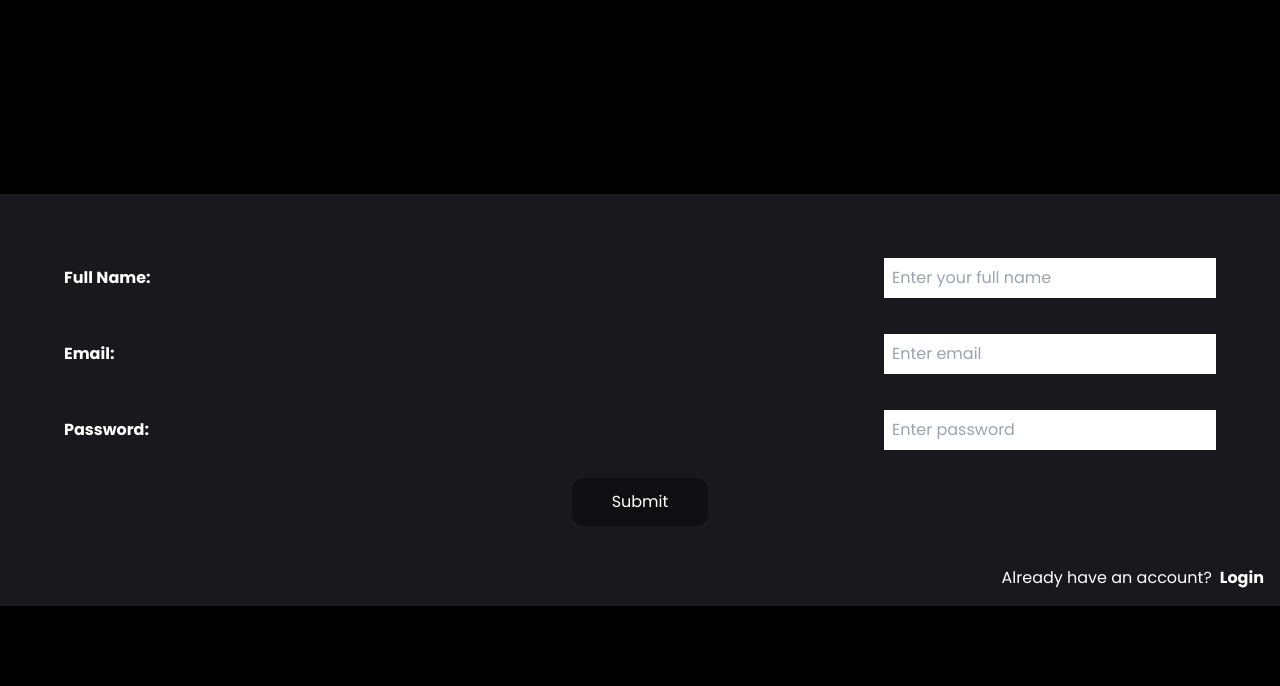
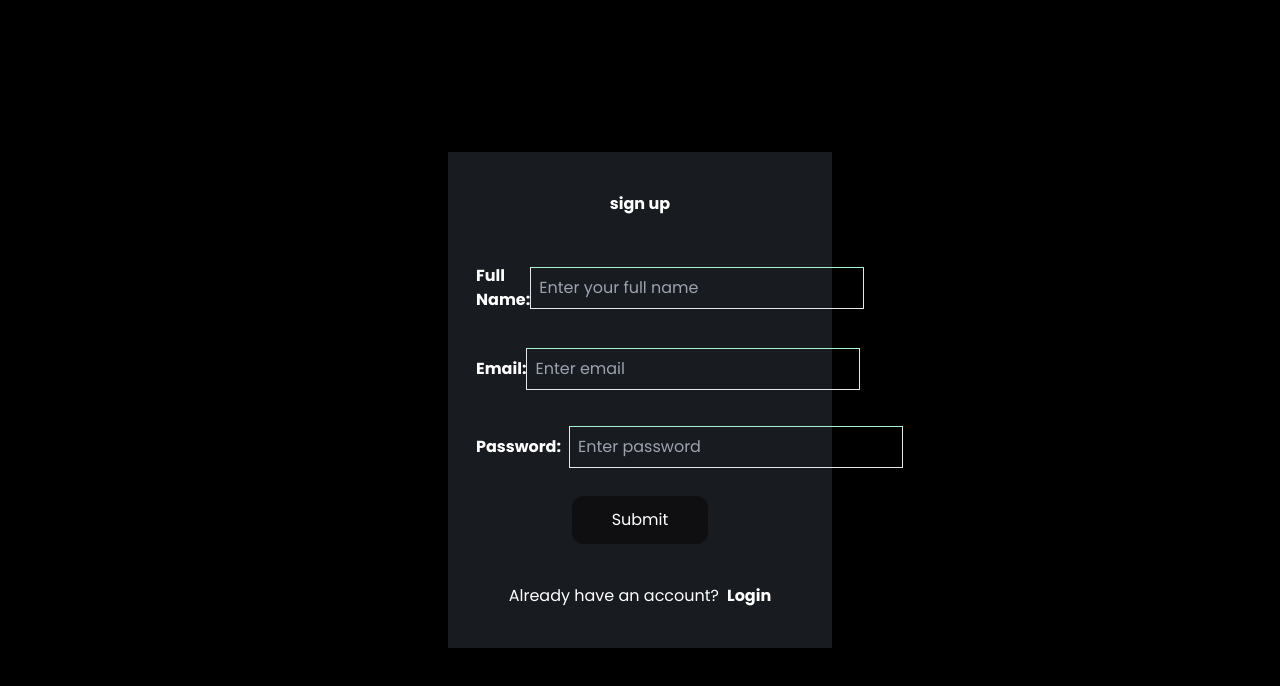
Before and after one commit to Satyam1923/Spring-Music-Player, a React (Vite) app in the folder frontend/: page /signup in a window 1280 px wide. Shown: the top 686 px of the page. Built offline with nearby package versions, Linux system fonts and the light colour scheme; no server answers.

Commit message:
signup form

```diff
--- a/frontend/src/components/Auth/SignUp.jsx
+++ b/frontend/src/components/Auth/SignUp.jsx
@@ -1,6 +1,6 @@
 import { createUserWithEmailAndPassword } from 'firebase/auth';
 import { auth, db } from './firebase';
-import React, { useState ,useEffect} from 'react';
+import { useState ,useEffect} from 'react';
 import { setDoc, doc } from 'firebase/firestore';
 import { toast, ToastContainer } from 'react-toastify';
 import 'react-toastify/dist/ReactToastify.css';
@@ -54,7 +54,7 @@ const SignUp = () => {
         fetchUserData();
       }, [])
     return (
-        <div>
+        <div className='flex flex-col justify-center items-center'>
             <ToastContainer
                 position="top-right"
                 autoClose={5000}
@@ -67,13 +67,14 @@ const SignUp = () => {
                 draggable
                 pauseOnHover
             />
-            <div className="bg-[#18181D] flex flex-col p-4">
-                <form className="flex flex-col items-center p-10 gap-5" onSubmit={handleSignUp}>
+            <div className="flex flex-col items-center justify-center p-10 gap-5 w-3/4 max-w-sm bg-[#20242A] bg-opacity-75">
+            <div className='flex flex-col items-start justify-start font-bold'>sign up</div>
+                <form className="flex flex-col items-center justify-center p-5 gap-5 max-w-sm" onSubmit={handleSignUp}>
                     <div className="w-full flex items-center justify-between p-2">
                         <label htmlFor="name" className="font-bold">Full Name:</label>
                         <input
                             id="name"
-                            className="p-2 text-black"
+                            className="p-2  border border-t-emerald-200 bg-transparent"
                             placeholder="Enter your full name"
                             value={name}
                             onChange={(e) => setName(e.target.value)}
@@ -85,7 +86,7 @@ const SignUp = () => {
                         <input
                             id="email"
                             type="email"
-                            className="p-2 text-black"
+                            className="p-2  border border-t-emerald-200 bg-transparent"
                             placeholder="Enter email"
                             value={email}
                             onChange={(e) => setEmail(e.target.value)}
@@ -97,7 +98,7 @@ const SignUp = () => {
                         <input
                             id="password"
                             type="password"
-                            className="p-2 text-black"
+                            className="p-2  border border-t-emerald-200 bg-transparent"
                             placeholder="Enter password"
                             value={password}
                             onChange={(e) => setPassword(e.target.value)}
```
